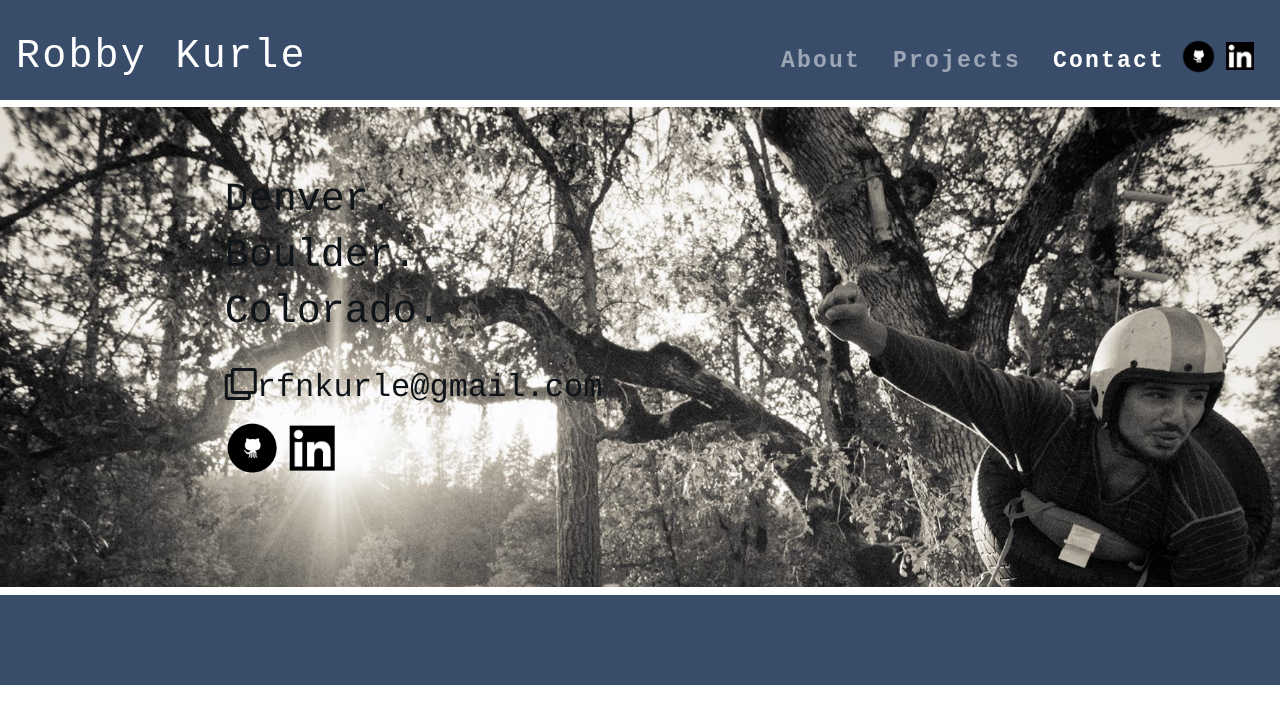
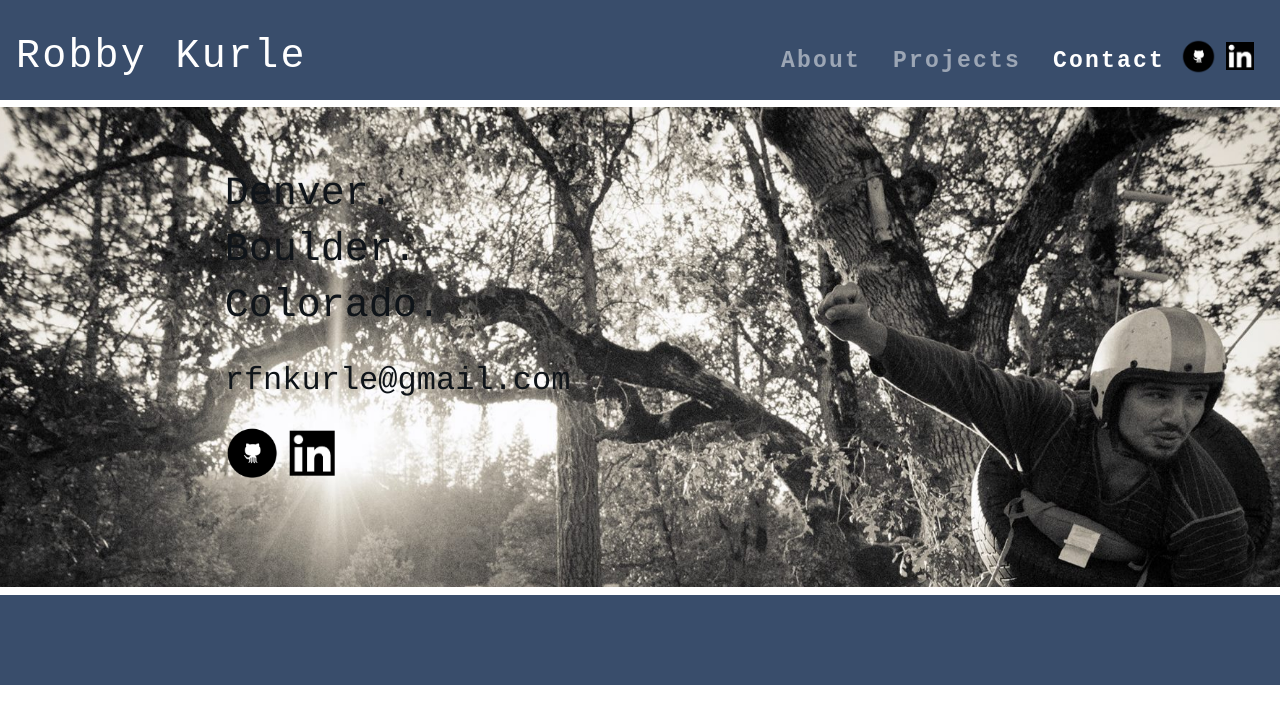
Before and after one commit to rfnkurle/react-page, a React (Create React App) app: page /contact in a window 1280 px wide. Shown: the top 724 px of the page. Built offline with nearby package versions, Linux system fonts and the light colour scheme.

Commit message:
Edited Contact Page

```diff
--- a/src/pages/Contact.js
+++ b/src/pages/Contact.js
@@ -20,7 +20,7 @@ const Contact = () => {
     return (
         <>
             <Parallax bgImage={require("../img/RobbySwing.jpeg")} strength={500}>
-                <div style={{ height: 480, width: 940 }}>
+                <div style={{ height: 480, width: 9 }}>
                     <div style={insideStyles}>
                         <Container>
                             <Row>
@@ -43,7 +43,7 @@ const Contact = () => {
                                     <br></br>
 
                                     <TextContainerOne >
-                                        <h2><i class="far fa-clone"></i>rfnkurle@gmail.com</h2>
+                                        <h2 style={{marginBottom:20, paddingRight: 1000}}>rfnkurle@gmail.com</h2>
 
                                     </TextContainerOne>
                                     <TextContainerOne >
```
